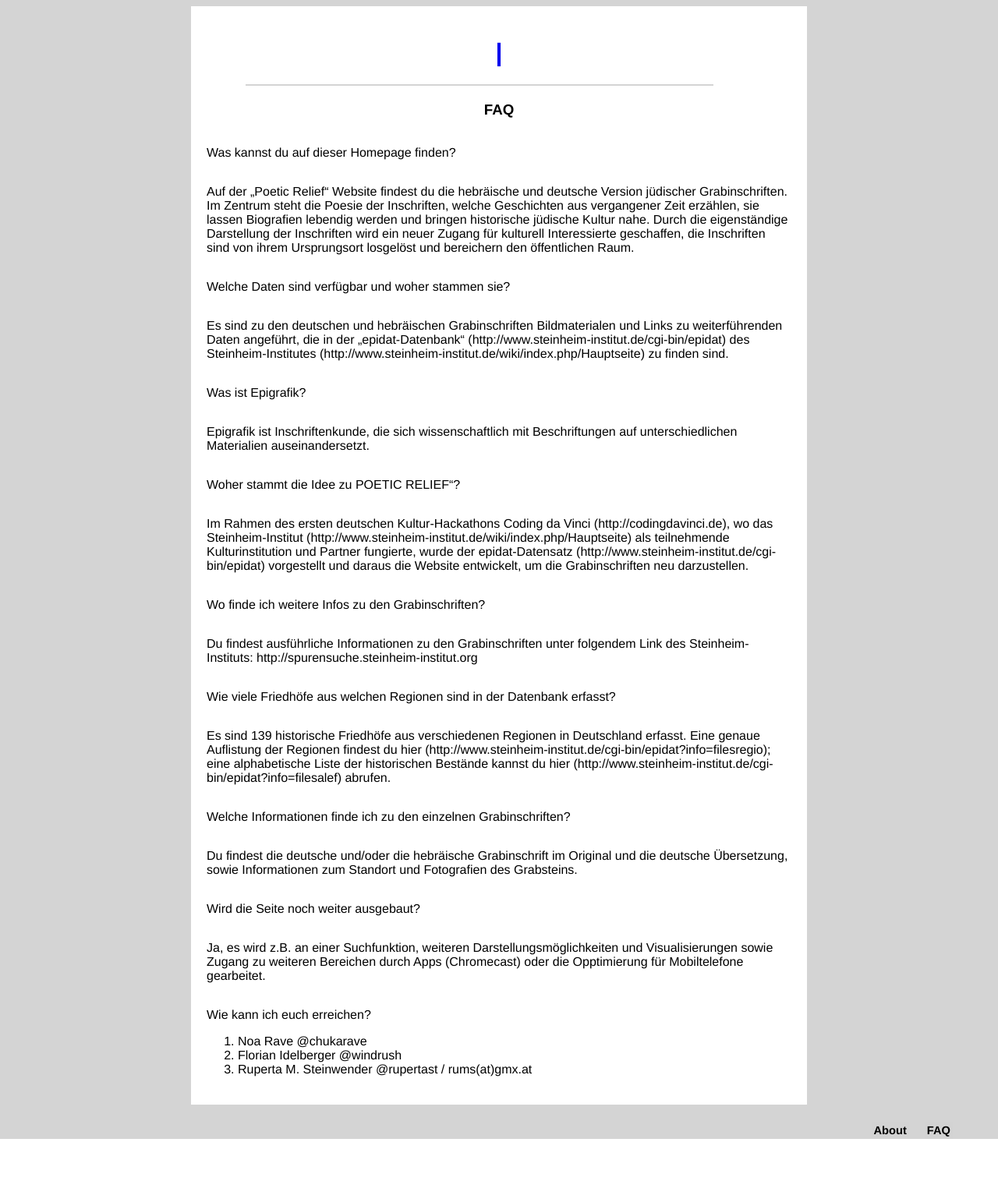
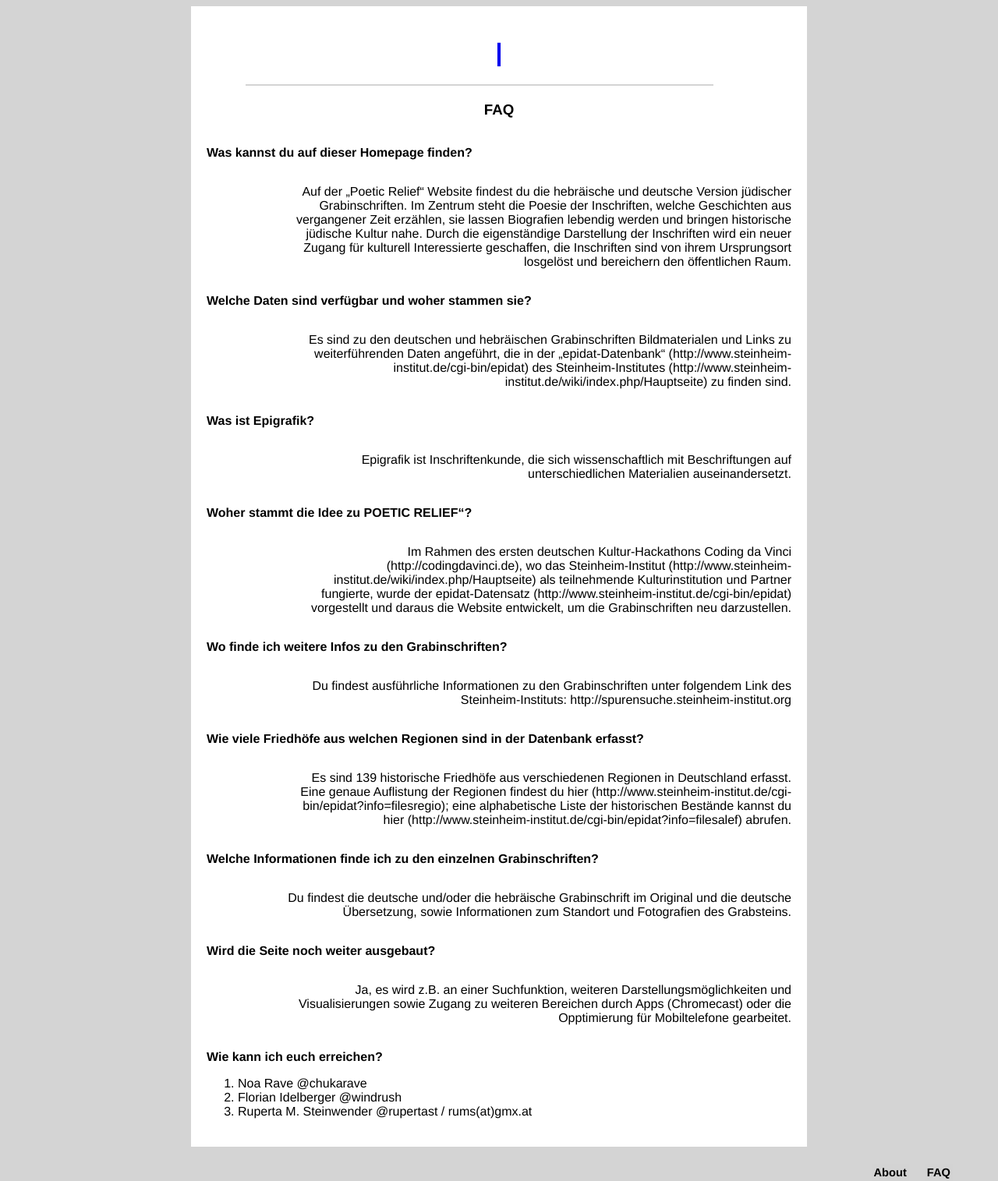
Before and after one commit to step21/poerelief, a Flask app: template poerelief/templates/faq.html in a window 1280 px wide. Shown: the whole page at 78% size. Before the commit the page ends 1461 px from the top, so only its background shows below. Run offline with Flask 2, Linux system fonts and the light colour scheme; the template is opened without the code that fills it, so the values that code supplies are empty; some libraries are stand-ins or nearby versions; some web fonts are replaced.

Commit message:
added styles for faq etc

```diff
--- a/poerelief/static/stylesheets/app.css
+++ b/poerelief/static/stylesheets/app.css
@@ -173,9 +173,11 @@ a, a:visited { outline: 0; color: #000; }
 
 .frage {
   float: left;
-  font-style: bold;
+  font-weight: bold !important;
 }
 
 .antwort {
   float: right;
+  text-align: right;
+  margin-left: 100px;
 }
```
